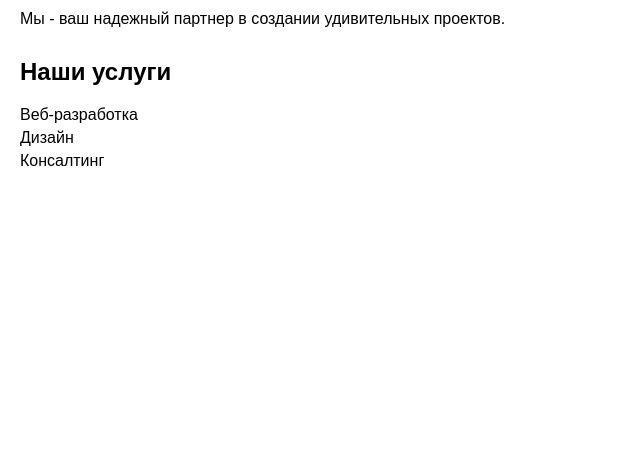
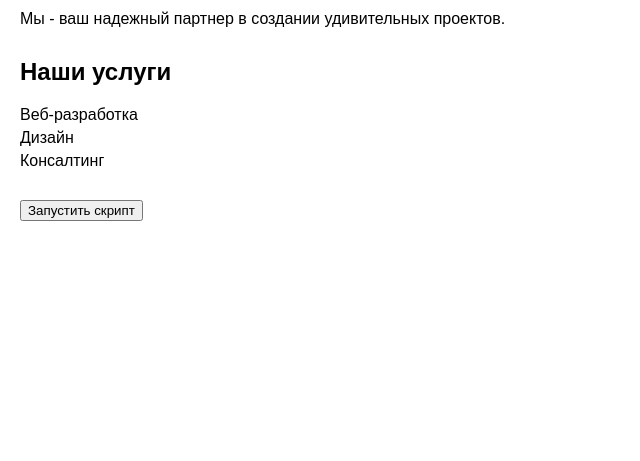
Before and after one commit to VladosusPing/HoMangus, a Django app: template web/HoMagusWeb_project/HoMagusWeb/templates/HoMagusWeb/index.html in a window 1280 px wide. Shown: the part 232-693 px from the top of the page, without its empty margins (0-640 px from the left). Run offline with Django 4.2, Linux system fonts and the light colour scheme; the template is opened without the code that fills it, so the values that code supplies are empty.

Commit message:
add button

```diff
--- a/web/HoMagusWeb_project/HoMagusWeb/templates/HoMagusWeb/index.html
+++ b/web/HoMagusWeb_project/HoMagusWeb/templates/HoMagusWeb/index.html
@@ -24,6 +24,10 @@
         <li>Консалтинг</li>
       </ul>
     </section>
+    <form action="{% url 'run_script' %}" method="post">
+      {% csrf_token %}
+      <button type="submit">Запустить скрипт</button>
+  </form>
   </main>
   <footer>
     <p>&copy; 2024 Все права защищены.</p>
```
